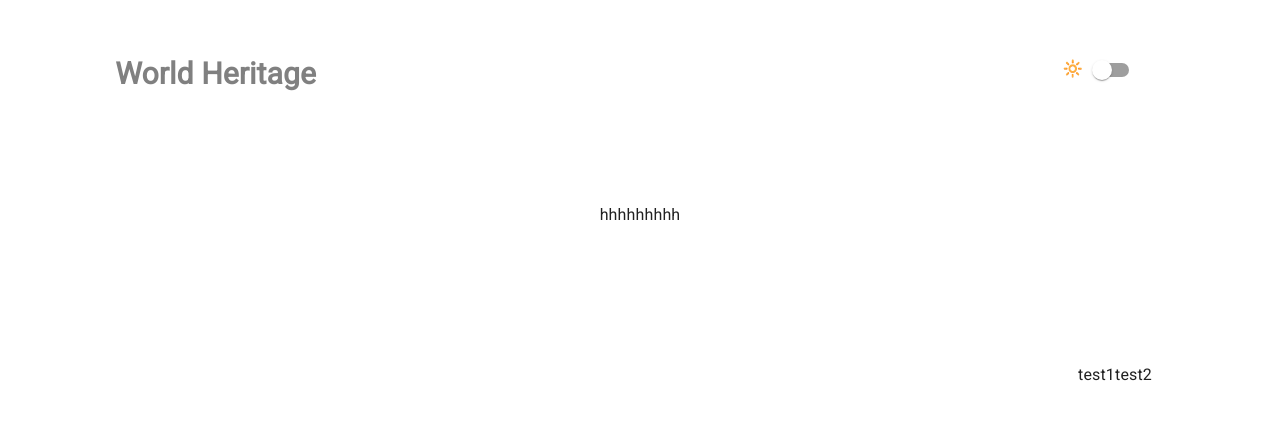
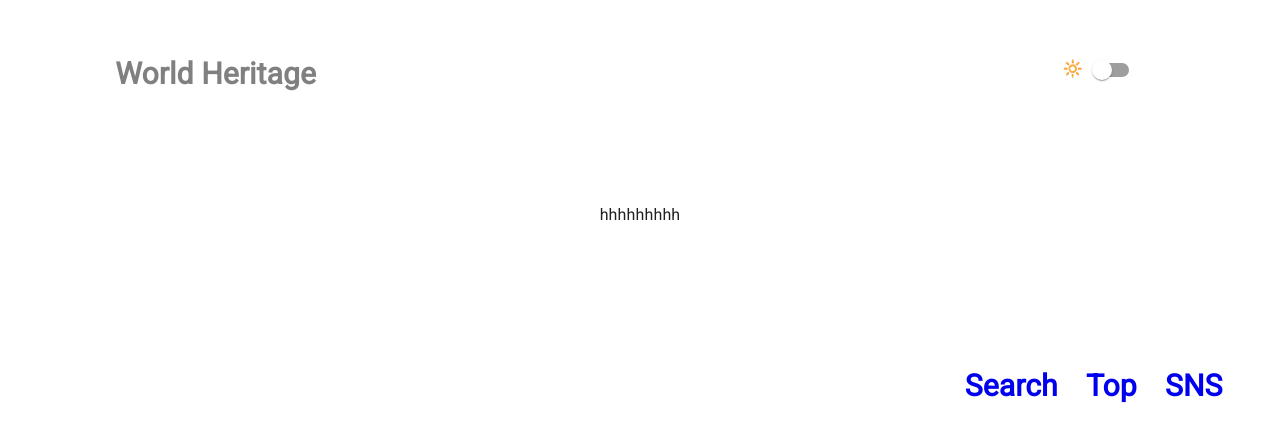
Before and after one commit to zigzagdev/world-heritage, a React (Create React App) app in the folder app/: page / in a window 1280 px wide. Shown: the top 442 px of the page. Built offline with nearby package versions, Linux system fonts and the light colour scheme; the HTML template or start-up script is replaced by a standard one.

Commit message:
footerIndet_fix

```diff
--- a/app/src/layouts/Footer.tsx
+++ b/app/src/layouts/Footer.tsx
@@ -12,41 +12,85 @@ const Footer = () => {
         <div>
             <MediaQuery query="(max-width: 640px)">
                 <div style={outline}>
-                    <div>
-                        test1
-                    </div>
-                    <div>
-                        test2
+                    <div style={{paddingBottom: '8%',}}>
+                        <div style={{display: 'inline', padding: '0 7%'}}>
+                            <a href="/" style={{textDecoration: 'none'}}>
+                                <strong style={{fontSize: '30px'}}>Search</strong>
+                            </a>
+                        </div>
+                        <div style={{display: 'inline', margin: '0 7%'}}>
+                            <a href="/" style={{textDecoration: 'none'}}>
+                                <strong style={{fontSize: '30px'}}>Top</strong>
+                            </a>
+                        </div>
+                        <div style={{display: 'inline', margin: '0 7%'}}>
+                            <a href="/" style={{textDecoration: 'none'}}>
+                                <strong style={{fontSize: '30px'}}>SNS</strong>
+                            </a>
+                        </div>
                     </div>
                 </div>
             </MediaQuery>
             <MediaQuery query="(min-width: 641px) and (max-width: 768px)">
                 <div style={outline}>
-                    <div>
-                        test1
-                    </div>
-                    <div>
-                        test2
+                    <div style={{paddingBottom: '8%',}}>
+                        <div style={{display: 'inline', padding: '0 7%'}}>
+                            <a href="/" style={{textDecoration: 'none'}}>
+                                <strong style={{fontSize: '30px'}}>Search</strong>
+                            </a>
+                        </div>
+                        <div style={{display: 'inline', margin: '0 7%'}}>
+                            <a href="/" style={{textDecoration: 'none'}}>
+                                <strong style={{fontSize: '30px'}}>Top</strong>
+                            </a>
+                        </div>
+                        <div style={{display: 'inline', margin: '0 7%'}}>
+                            <a href="/" style={{textDecoration: 'none'}}>
+                                <strong style={{fontSize: '30px'}}>SNS</strong>
+                            </a>
+                        </div>
                     </div>
                 </div>
             </MediaQuery>
             <MediaQuery query="(min-width: 769px) and (max-width: 1024px)">
                 <div style={outline}>
-                    <div>
-                        test1
-                    </div>
-                    <div>
-                        test2
+                    <div style={{paddingBottom: '8%',}}>
+                        <div style={{display: 'inline', padding: '0 7%'}}>
+                            <a href="/" style={{textDecoration: 'none'}}>
+                                <strong style={{fontSize: '30px'}}>Search</strong>
+                            </a>
+                        </div>
+                        <div style={{display: 'inline', margin: '0 7%'}}>
+                            <a href="/" style={{textDecoration: 'none'}}>
+                                <strong style={{fontSize: '30px'}}>Top</strong>
+                            </a>
+                        </div>
+                        <div style={{display: 'inline', margin: '0 7%'}}>
+                            <a href="/" style={{textDecoration: 'none'}}>
+                                <strong style={{fontSize: '30px'}}>SNS</strong>
+                            </a>
+                        </div>
                     </div>
                 </div>
             </MediaQuery>
             <MediaQuery query="(min-width: 1025px)">
                 <div style={outline}>
-                    <div>
-                        test1
-                    </div>
-                    <div>
-                        test2
+                    <div style={{paddingBottom: '8%',}}>
+                        <div style={{display: 'inline', padding: '0 7%'}}>
+                            <a href="/" style={{textDecoration: 'none'}}>
+                                <strong style={{fontSize: '30px'}}>Search</strong>
+                            </a>
+                        </div>
+                        <div style={{display: 'inline', margin: '0 7%'}}>
+                            <a href="/" style={{textDecoration: 'none'}}>
+                                <strong style={{fontSize: '30px'}}>Top</strong>
+                            </a>
+                        </div>
+                        <div style={{display: 'inline', margin: '0 7%'}}>
+                            <a href="/" style={{textDecoration: 'none'}}>
+                                <strong style={{fontSize: '30px'}}>SNS</strong>
+                            </a>
+                        </div>
                     </div>
                 </div>
             </MediaQuery>
--- a/app/src/layouts/Header.tsx
+++ b/app/src/layouts/Header.tsx
@@ -1,5 +1,4 @@
 import React from "react";
-import {Button} from "@mui/material";
 import Theme from "../components/Toogle";
 import MediaQuery from "react-responsive";
 
```
